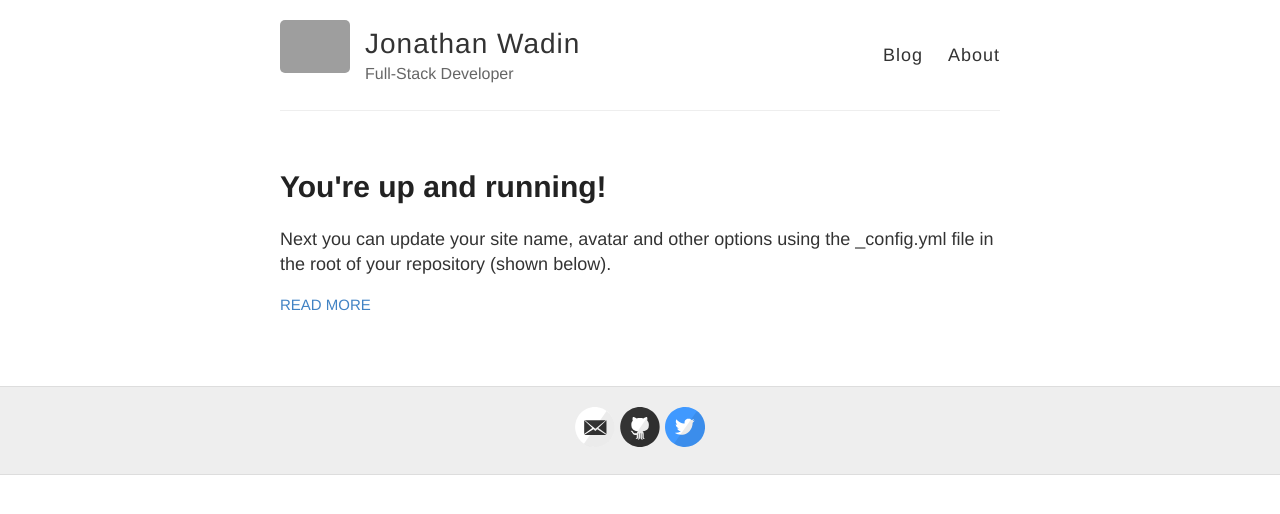
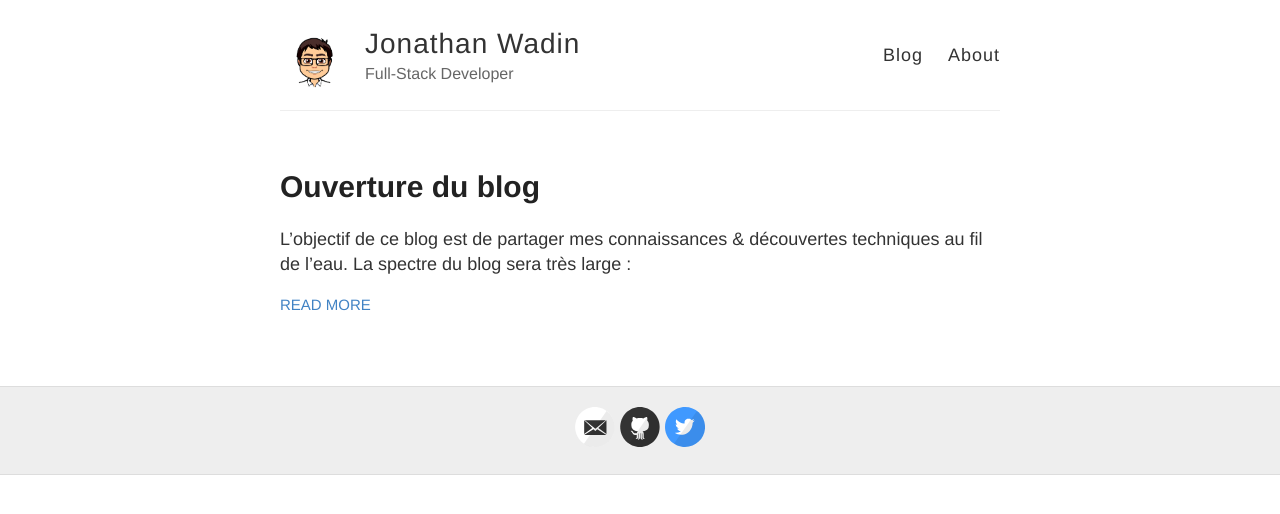
Before and after one commit to wadinj/wadinj.github.io, a Jekyll site: the page built from index.html, in a window 1280 px wide. Shown: the top 514 px of the page. Built offline with Jekyll 4.4.1, drawn with Linux system fonts in a browser that asks for light colours; grey boxes are pictures that could not be loaded.

Commit message:
(init) first post/content

```diff
--- a/_config.yml
+++ b/_config.yml
@@ -9,7 +9,7 @@ name: Jonathan Wadin
 description: Full-Stack Developer
 
 # URL of your avatar or profile pic (you could use your GitHub profile pic)
-avatar: https://raw.githubusercontent.com/wadinj/wadin.github.io/master/images/bitmoji-logo.png
+avatar: https://raw.githubusercontent.com/wadinj/wadinj.github.io/master/images/bitmoji-logo.png
 
 #
 # Flags below are optional
--- a/_posts/2014-3-3-Hello-World.md
+++ /dev/null
@@ -1,10 +0,0 @@
----
-layout: post
-title: You're up and running!
----
-
-Next you can update your site name, avatar and other options using the _config.yml file in the root of your repository (shown below).
-
-![_config.yml]({{ site.baseurl }}/images/config.png)
-
-The easiest way to make your first post is to edit this one. Go into /_posts/ and update the Hello World markdown file. For more instructions head over to the [Jekyll Now repository](https://github.com/barryclark/jekyll-now) on GitHub.
--- /dev/null
+++ b/_posts/2019-9-4-First-Post.md
@@ -0,0 +1,15 @@
+---
+layout: post
+title: Ouverture du blog
+---
+
+L'objectif de ce blog est de partager mes connaissances & découvertes techniques au fil de l'eau. La spectre du blog sera très large :
+
+- Conception & Craftmanship
+- Problème purement technique ou difficulté que j'ai pu rencontrer
+- Tutoriel sur des langages/framework que j'ai pu expérimenté
+- Partage de configuration DevOps & des outils utilisés notamment pour l'automatisation du déploiement
+- Testing, coding & méthode
+- Soft skills en entreprise
+
+J'essaierai à minima de partager un post par semaine.
```
